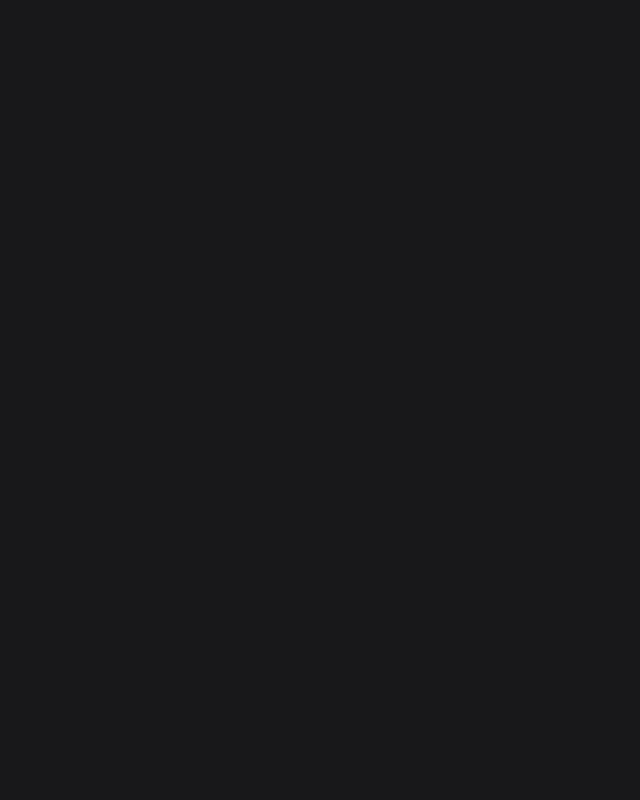
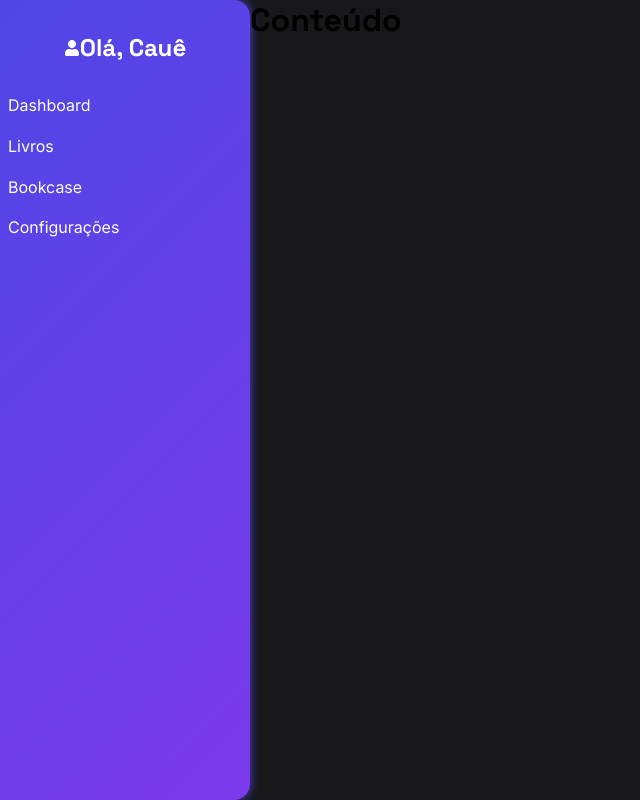
Before and after one commit to cauealb/biblioteca-front-simple, a React (Vite) app: page /dashboard in a window 1280 px wide. Before the commit this address had no page. Shown: the whole page, without its empty margins (0-640 px from the left). Built offline with nearby package versions, Linux system fonts and the light colour scheme.

Commit message:
style: Iniciando estilo do dashboard

```diff
--- a/src/index.css
+++ b/src/index.css
@@ -23,6 +23,6 @@ button {
   outline: none;
 }
 
-p {
+p, a {
   font-family: 'Inter', sans-serif;
 }
--- /dev/null
+++ b/src/pages/Dashboard/DashboardPages.tsx
@@ -0,0 +1,32 @@
+import styles from './style.module.css'
+import { FaUser } from "react-icons/fa";
+
+export default function DashboardPages() {
+    return(
+        <>
+            <div className={styles.container}>
+                <aside className={styles.sidebar}>
+                    <div className={styles.contentuser}>
+                        <FaUser />
+                        <h2>Olá, Cauê</h2>
+                    </div>
+
+                    <nav className={styles.options}>
+                        <a href="">Dashboard</a>
+                        <a href="">Livros</a>
+                        <a href="">Bookcase</a>
+                        <a href="">Configurações</a>
+                    </nav>
+
+                    <div className={styles.exit}>
+
+                    </div>
+                </aside>
+
+                <div className={styles.content}>
+                    <h1>Conteúdo</h1>
+                </div>
+            </div>
+        </>
+    )
+}
--- /dev/null
+++ b/src/pages/Dashboard/style.module.css
@@ -0,0 +1,43 @@
+.container {
+    display: flex;
+
+    min-height: 100vh;
+}
+
+.sidebar {
+    display: flex;
+    flex-direction: column;
+    color: white;
+
+    width: 250px;
+    background: linear-gradient(135deg, #4f46e5,#7c3aed);
+    box-shadow: 0 0 10px #4f46e5;
+    border-top-right-radius: 16px;
+    border-bottom-right-radius: 16px;
+}
+
+.contentuser {
+    margin-top: 2rem;
+    display: flex;
+    justify-content: center;
+    align-items: center
+}
+
+.options {
+    display: flex;
+    flex-direction: column;
+
+    gap: 0.3rem;
+    margin-top: 1.5rem;
+}
+
+.options > a {
+    padding: 0.5rem;
+    transition: all 0.2s;
+    text-decoration: none;
+}
+
+.options > a:hover {
+    padding-left: 1rem;
+    background-color: rgba(255, 255, 255, 0.329);
+}
--- a/src/routes/index.tsx
+++ b/src/routes/index.tsx
@@ -3,15 +3,16 @@ import { BrowserRouter, Routes, Route } from "react-router-dom";
 import LadingPage from "../pages/LandingPage/LadingPage";
 import LoginPages from "../pages/Login/LoginPages";
 import RegisterPages from "../pages/Register/RegisterPages";
+import DashboardPages from "../pages/Dashboard/DashboardPages";
 
 export function AppRoutes() {
   return (
     <BrowserRouter>
       <Routes>
         <Route path="/" element={<LadingPage />} />
-
         <Route path="/login" element={<LoginPages />} />
         <Route path="/register" element={<RegisterPages />} />
+        <Route path="/dashboard" element={<DashboardPages />}/>
       </Routes>
     </BrowserRouter>
   );
```
